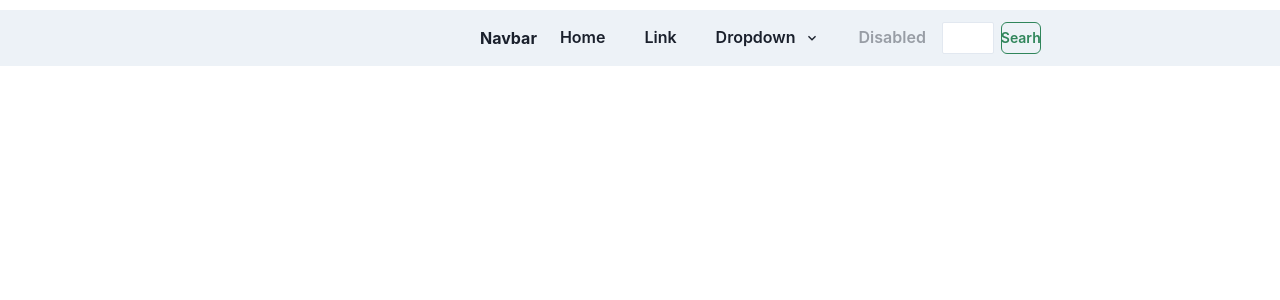
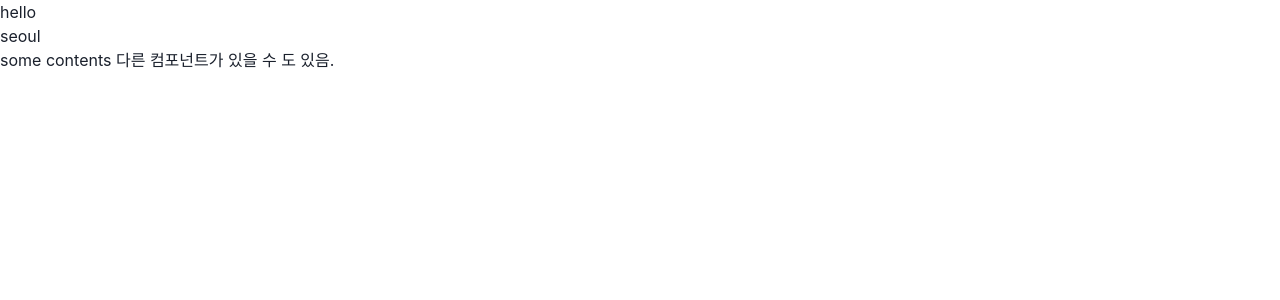
Before and after one commit to zxcvcx123/react20231031, a React (Create React App) app: page / in a window 1280 px wide. Shown: the top 300 px of the page. Built offline with nearby package versions, Linux system fonts and the light colour scheme.

Commit message:
children 연습

```diff
--- a/src/App.js
+++ b/src/App.js
@@ -1,56 +1,20 @@
-import React from "react";
-import {
-  Box,
-  Button,
-  Flex,
-  Input,
-  Menu,
-  MenuButton,
-  MenuItem,
-  MenuList,
-  Text,
-} from "@chakra-ui/react";
-import { ChevronDownIcon } from "@chakra-ui/icons";
+function MyComp({ text, address, children }) {
+  return (
+    <>
+      <p>{text}</p>
+      <p>{address}</p>
+      <p>{children}</p>
+    </>
+  );
+}
 
 function App(props) {
   return (
-    <Flex
-      justifyContent={"space-between"}
-      py={"8px"}
-      my={"10px"}
-      bg={"gray.100"}
-      px={{ base: "0px", md: "70px", lg: "120px", xl: "480px" }}
-    >
-      <Flex gap={"7px"} align={"center"}>
-        <Text as={"b"}>Navbar</Text>
-        <Button variant={"ghost"}>Home</Button>
-        <Button variant={"ghost"}>Link</Button>
-        <Menu>
-          <MenuButton
-            variant={"ghost"}
-            as={Button}
-            rightIcon={<ChevronDownIcon />}
-          >
-            Dropdown
-          </MenuButton>
-          <MenuList>
-            <MenuItem>Action</MenuItem>
-            <MenuItem>Another action</MenuItem>
-
-            <MenuItem>Attend a Workshop</MenuItem>
-          </MenuList>
-        </Menu>
-        <Button variant={"ghost"} isDisabled>
-          Disabled
-        </Button>
-      </Flex>
-      <Flex gap={"7px"} align={"center"}>
-        <Input size={"sm"} bg={"white"} />
-        <Button size={"sm"} variant={"outline"} colorScheme="green">
-          Searh
-        </Button>
-      </Flex>
-    </Flex>
+    <div>
+      <MyComp text={"hello"} address={"seoul"}>
+        some contents 다른 컴포넌트가 있을 수 도 있음.
+      </MyComp>
+    </div>
   );
 }
 
```
